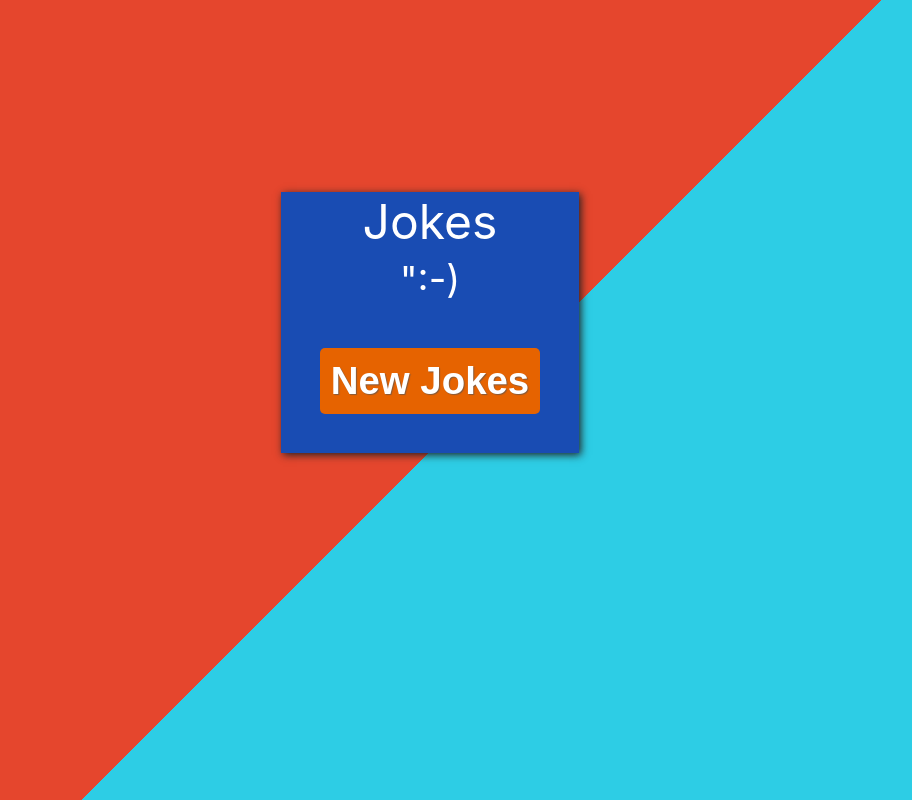
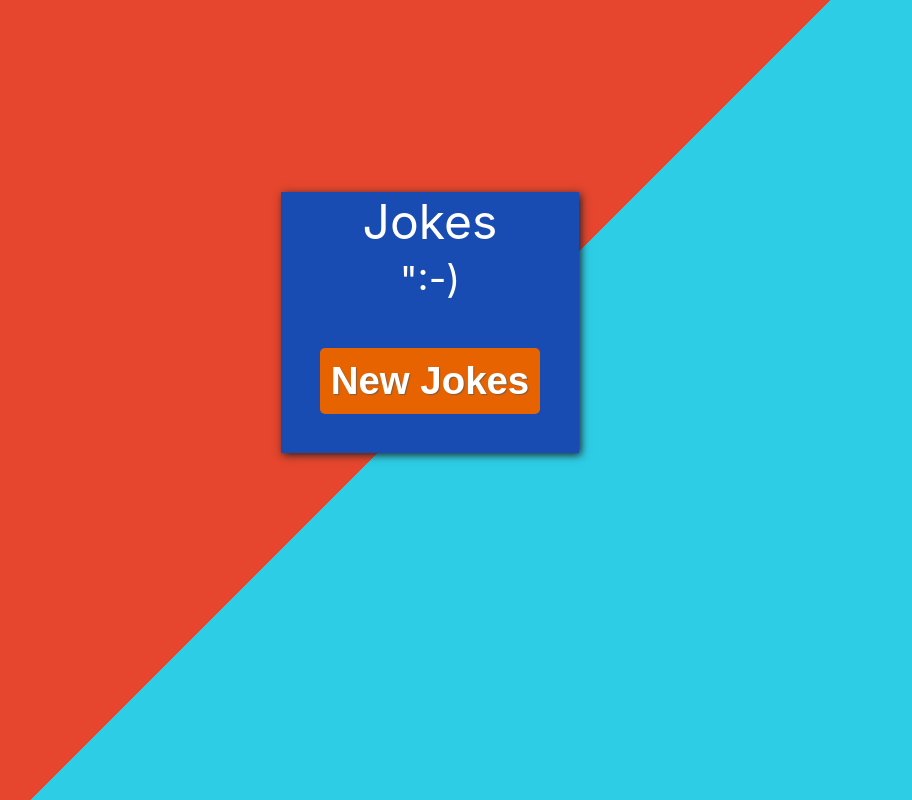
Before and after one commit to fabianeboli/dryJokes, a React (Create React App) app: page / in a window 1280 px wide. Shown: the whole page, without its empty margins (210-1122 px from the left). Built offline with nearby package versions, Linux system fonts and the light colour scheme.

Commit message:
Stylized Components

```diff
--- a/src/App.module.sass
+++ b/src/App.module.sass
@@ -6,7 +6,10 @@
 body
     background: linear-gradient(135deg,$secondary 0%, $secondary 50%,$secondaryAccent 50%,$secondaryAccent 100%)
     background-repeat: no-repeat
-    background-size: 100% 140%
+    background-size: cover
+
+html
+  height: 100%
 
 
 // .App-logo {
--- a/src/index.css
+++ b/src/index.css
@@ -6,6 +6,7 @@ body {
   -webkit-font-smoothing: antialiased;
   -moz-osx-font-smoothing: grayscale;
 
+
 }
 
 code {
```
